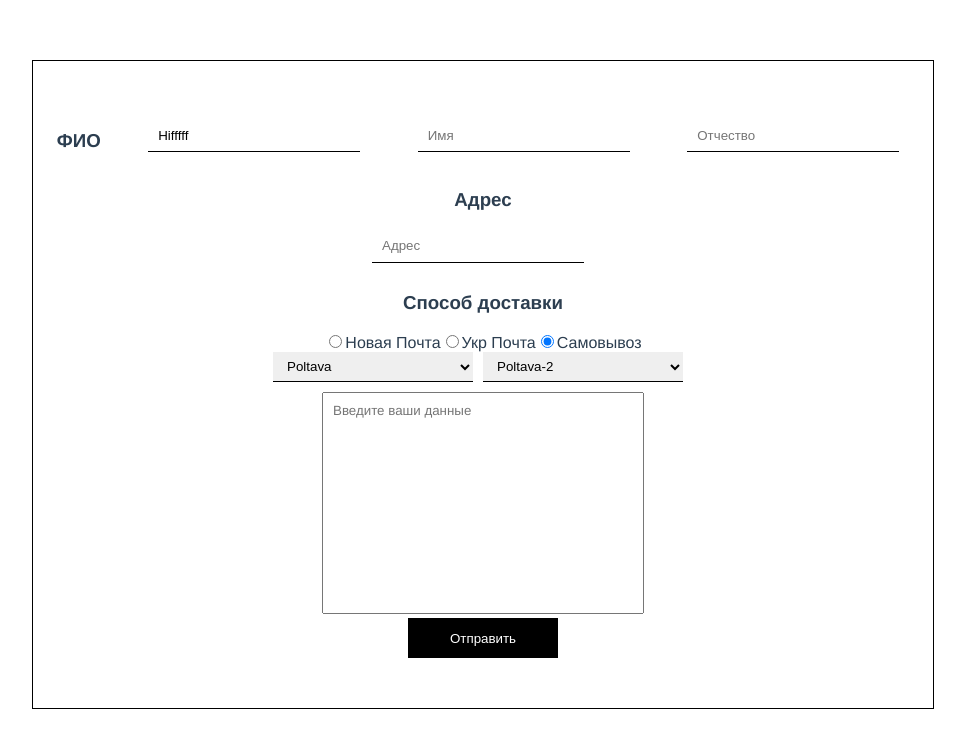
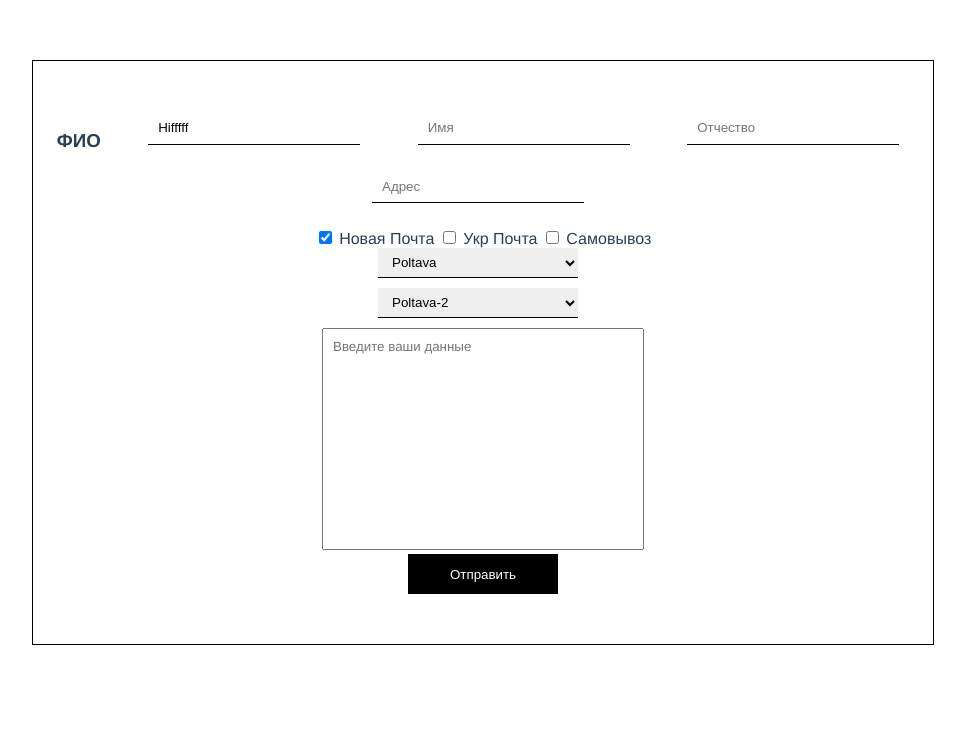
Before and after one commit to VladSapozhnik/VueProject, a Vue app: page / in a window 1280 px wide. Shown: the top 748 px of the page, without its empty margins (157-1122 px from the left). Built offline with nearby package versions, Linux system fonts and the light colour scheme.

Commit message:
update order form

```diff
--- a/src/components/order.vue
+++ b/src/components/order.vue
@@ -1,176 +1,186 @@
 <template>
   <div class="order">
-    <div v-if="!pending">
     <div class="order__forms">
       <h3>ФИО</h3>
       <div
         class="form-group"
-          :class="{ 'form-group--error': $v.surname.value.$error }"
+        :class="{ 'form-group--error': $v.orderData.surname.value.$error }"
       >
         <input
+          class="order__forms-input"
           type="text"
-            v-model="$v.surname.value.$model"
-            :placeholder="surname.placeholder"
-            :id="surname.id"
-            class="order__forms-input"
+          v-model="$v.orderData.surname.value.$model"
+          :placeholder="orderData.surname.placeholder"
+          :id="orderData.surname.id"
         />
         <div
           class="error"
           v-if="
-              !$v.surname.value.required &&
-              $v.surname.value.$dirty"
+            !$v.orderData.surname.value.required &&
+            $v.orderData.surname.value.$dirty
+          "
         >
           Поле, обязательное для заполнения
         </div>
         <div
           class="error"
           v-if="
-              !$v.surname.value.minLength &&
-              $v.surname.value.$dirty"
+            !$v.orderData.surname.value.minLength && orderData.surname.value
+          "
         >
-            Введите не менее
-            {{ $v.surname.value.$params.minLength.min }} символов.
+          Имя должно иметь не менее
+          {{ $v.orderData.surname.value.$params.minLength.min }} символа.
         </div>
       </div>
       <div
         class="form-group"
-          :class="{ 'form-group--error': $v.name.value.$error }"
+        :class="{ 'form-group--error': $v.orderData.name.value.$error }"
       >
         <input
+          class="order__forms-input"
           type="text"
-            v-model="$v.name.value.$model"
-            :placeholder="name.placeholder"
-            :id="name.id"
-            class="order__forms-input"
+          v-model="$v.orderData.name.value.$model"
+          :placeholder="orderData.name.placeholder"
+          :id="orderData.name.id"
         />
         <div
           class="error"
           v-if="
-              !$v.name.value.required &&
-              $v.name.value.$dirty"
+            !$v.orderData.name.value.required && $v.orderData.name.value.$dirty
+          "
+        >
+          Поле, обязательное для заполнения
+        </div>
+        <div
+          class="error"
+          v-if="!$v.orderData.name.value.minLength && orderData.name.value"
+        >
+          Имя должно иметь не менее
+          {{ $v.orderData.name.value.$params.minLength.min }} символа.
+        </div>
+      </div>
+      <div
+        class="form-group"
+        :class="{ 'form-group--error': $v.orderData.patronymic.value.$error }"
+      >
+        <input
+          class="order__forms-input"
+          type="text"
+          v-model="$v.orderData.patronymic.value.$model"
+          :placeholder="orderData.patronymic.placeholder"
+          :id="orderData.patronymic.id"
+        />
+        <div
+          class="error"
+          v-if="
+            !$v.orderData.patronymic.value.required &&
+            $v.orderData.patronymic.value.$dirty
+          "
         >
           Поле, обязательное для заполнения
         </div>
         <div
           class="error"
           v-if="
-              !$v.name.value.minLength &&
-              $v.name.value.$dirty"
+            !$v.orderData.patronymic.value.minLength &&
+            orderData.patronymic.value
+          "
         >
-            Введите не менее
-            {{ $v.name.value.$params.minLength.min }} символов.
+          Имя должно иметь не менее
+          {{ $v.orderData.patronymic.value.$params.minLength.min }} символа.
+        </div>
       </div>
     </div>
     <div
       class="form-group"
-          :class="{ 'form-group--error': $v.patronymic.value.$error }"
+      :class="{ 'form-group--error': $v.orderData.address.value.$error }"
     >
       <input
+        class="order__forms-input"
         type="text"
-            v-model="$v.patronymic.value.$model"
-            :placeholder="patronymic.placeholder"
-            :id="patronymic.id"
-            class="order__forms-input"
+        v-model="$v.orderData.address.value.$model"
+        :placeholder="orderData.address.placeholder"
+        :id="orderData.address.id"
       />
       <div
         class="error"
         v-if="
-              !$v.patronymic.value.required &&
-              $v.patronymic.value.$dirty"
+          !$v.orderData.address.value.required &&
+          $v.orderData.address.value.$dirty
+        "
       >
         Поле, обязательное для заполнения
       </div>
       <div
         class="error"
-            v-if="
-              !$v.patronymic.value.minLength &&
-              $v.patronymic.value.$dirty"
+        v-if="!$v.orderData.address.value.minLength && orderData.address.value"
       >
-            Введите не менее
-            {{ $v.surname.value.$params.minLength.min }} символов.
+        Имя должно иметь не менее
+        {{ $v.orderData.address.value.$params.minLength.min }} символа.
       </div>
     </div>
-      </div>
-      <div
-        class="form-group"
-        :class="{ 'form-group--error': $v.patronymic.value.$error }"
-      >
-        <h3>Адрес</h3>
+    <div>
+      <label v-for="ways in orderData.way.addressItems" :key="ways.id">
         <input
-          type="text"
-          v-model="$v.address.value.$model"
-          :placeholder="address.placeholder"
-          :id="address.id"
-          class="order__forms-input"
+          name="mail"
+          type="checkbox"
+          v-model="ways.checked"
+          :id="ways.id"
+          :checked="ways.checked"
         />
-        <div
-          class="error"
-          v-if="
-            !$v.address.value.required &&
-            $v.address.value.$dirty"
-        >
-          Поле, обязательное для заполнения
-        </div>
-      </div>
-      <div class="order__radio tabs">
-        <h3>Способ доставки</h3>
-        <label v-for="mail in way.addressItems" :key="mail.id">
-          <input
-            class="radio"
-            type="radio"
-            name="mail"
-            :id="mail.id"
-            :value="mail.value"
-            v-model="mail.checked"
-          />
-          <span>{{ mail.title }}</span>
+        {{ ways.title }}
       </label>
+      <div v-if="this.orderAddress == this.orderData.way.addressItems.checked">orderAddress</div>
     </div>
     <div>
-        <select v-if="way.addressItems.value = 'NewMail'" class="order__forms-select">
+      <select class="order__forms-select">
         <option
-            v-for="newMail in newMail.addressItems"
+          v-for="newMail in orderData.newMail.addressItems"
+          :value="newMail.value"
           :key="newMail.id"
-            :value="newMail.value"
           :id="newMail.id"
         >
           {{ newMail.title }}
         </option>
       </select>
+    </div>
+    <div>
       <select class="order__forms-select">
         <option
-            class="order__forms-select"
-            v-for="ukrMail in orderForm.ukrMail.addressItems"
+          v-for="ukrMail in orderData.ukrMail.addressItems"
+          :value="ukrMail.value"
           :key="ukrMail.id"
-            :value="ukrMail.value"
           :id="ukrMail.id"
         >
           {{ ukrMail.title }}
         </option>
       </select>
-        <div
-          class="form-group"
-          :class="{ 'form-group--error': $v.pickup.value.$error }"
-        >
+    </div>
+    <div :class="{ 'form-group--error': $v.orderData.pickup.value.$error }">
       <textarea
-            :placeholder="pickup.placeholder"
-            :id="pickup.id"
-            v-model="$v.pickup.value.$model"
+        v-model="$v.orderData.pickup.value.$model"
+        :placeholder="orderData.pickup.placeholder"
+        :id="orderData.pickup.id"
       >
       </textarea>
       <div
         class="error"
         v-if="
-              !$v.pickup.value.required &&
-              $v.pickup.value.$dirty"
+          !$v.orderData.pickup.value.required &&
+          $v.orderData.pickup.value.$dirty
+        "
       >
         Поле, обязательное для заполнения
       </div>
+      <div
+        class="error"
+        v-if="!$v.orderData.pickup.value.minLength && orderData.pickup.value"
+      >
+        Имя должно иметь не менее
+        {{ $v.orderData.pickup.value.$params.minLength.min }} символа.
       </div>
     </div>
     <button class="order__forms-btn">Отправить</button>
-    </div>
-    <!--     <div v-if="pending">ПРЕЛОАДЕР</div> -->
   </div>
 </template>
 
@@ -180,101 +190,101 @@ export default {
   name: "order",
   data: function () {
     return {
-      pending: true,
+      orderAddress: false,
+      orderData: {
         surname: {
-        "id": 1,
-        "value": "Hifffff",
-        "placeholder": "Фамилия",
-        "title": "Фамилия"
+          id: 1,
+          value: "Hifffff",
+          placeholder: "Фамилия",
+          title: "Фамилия",
         },
         name: {
-          "id": 2,
-          "value": "",
-          "placeholder": "Имя"
+          id: 2,
+          value: "",
+          placeholder: "Имя",
         },
         patronymic: {
-          "id": 3,
-          "value": "",
-          "placeholder": "Отчество"
+          id: 3,
+          value: "",
+          placeholder: "Отчество",
         },
         address: {
-          "id": 4,
-          "value": "",
-          "placeholder": "Адрес"
+          id: 4,
+          value: "",
+          placeholder: "Адрес",
         },
         way: {
-          "addressItems": [
+          addressItems: [
             {
-                  "id": 5,
-                  "value": "NewMail",
-                  "title": "Новая Почта",
-                  "checked": "NewMail"
+              id: 5,
+              value: "NewMaill",
+              title: "Новая Почта",
+              checked: true
             },
             {
-                  "id": 6,
-                  "value": "UkrMail",
-                  "title": "Укр Почта",
-                  "checked": "UkrMail"
+              id: 6,
+              value: "UkrMail",
+              title: "Укр Почта",
+              checked: false
             },
             {
-                  "id": 7,
-                  "value": "pickup",
-                  "title": "Самовывоз",
-                  "checked": "pickup"
-              }
-          ]
+              id: 7,
+              value: "pickup",
+              title: "Самовывоз",
+              checked: false
+            },
+          ],
         },
         newMail: {
-          "checked": "",
-          "addressItems": [
+          checked: "",
+          addressItems: [
             {
-                  "id": 8,
-                  "value": "Poltava",
-                  "title": "Poltava"
+              id: 8,
+              value: "Poltava",
+              title: "Poltava",
             },
             {
-                  "id": 9,
-                  "value": "Nikolaev",
-                  "title": "Nikolaev"
+              id: 9,
+              value: "Nikolaev",
+              title: "Nikolaev",
             },
             {
-                  "id": 10,
-                  "value": "Odessa",
-                  "title": "Odessa"
-              }
-          ]
+              id: 10,
+              value: "Odessa",
+              title: "Odessa",
+            },
+          ],
         },
         ukrMail: {
-          "checked": "",
-          "addressItems": [
+          checked: "",
+          addressItems: [
             {
-                  "id": 8,
-                  "value": "Poltava-1",
-                  "title": "Poltava-2"
+              id: 8,
+              value: "Poltava-1",
+              title: "Poltava-2",
             },
             {
-                  "id": 9,
-                  "value": "Nikolaev-2",
-                  "title": "Nikolaev-2"
+              id: 9,
+              value: "Nikolaev-2",
+              title: "Nikolaev-2",
             },
             {
-                  "id": 10,
-                  "value": "Odessa-3",
-                  "title": "Odessa-3"
-              }
-          ]
+              id: 10,
+              value: "Odessa-3",
+              title: "Odessa-3",
+            },
+          ],
         },
         pickup: {
-          "id": 11,
-          "value": "",
-          "placeholder": "Введите ваши данные"
-      }
+          id: 11,
+          value: "",
+          placeholder: "Введите ваши данные",
+        },
+      },
     };
   },
-  methods: {
-
-  },
   validations: {
+    orderData: {
       surname: {
         value: {
           required,
@@ -293,27 +303,25 @@ export default {
           minLength: minLength(6),
         },
       },
+      address: {
+        value: {
+          required,
+          minLength: minLength(6),
+        },
+      },
       pickup: {
         value: {
           required,
-      },
-    },
-    address: {
-      value: {
-        required,
+          minLength: minLength(8),
         },
       },
     },
-  created: function () {
-    this.axios.get("./static/order.json").then((response) => {
-      this.orderForm = response.data;
-      this.pending = false;
-    });
   },
+  methods: {},
   watch: {
-    orderForm: {
-      handler: function (val) {
-        console.log(val);
+    orderData: {
+      handler: function (vue) {
+        console.log(vue);
       },
       deep: true,
     },
@@ -329,8 +337,14 @@ export default {
   padding: 50px 0;
 }
 
+.form-group {
+  padding-bottom: 15px;
+  box-sizing: border-box;
+}
+
 .error {
   color: rgb(196, 56, 56);
+  font-size: 11px;
 }
 
 .order__forms {
```
Lines whose indentation alone changed are shown as unchanged.
